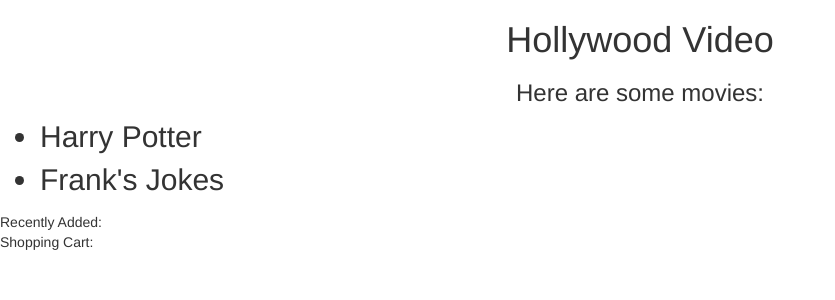
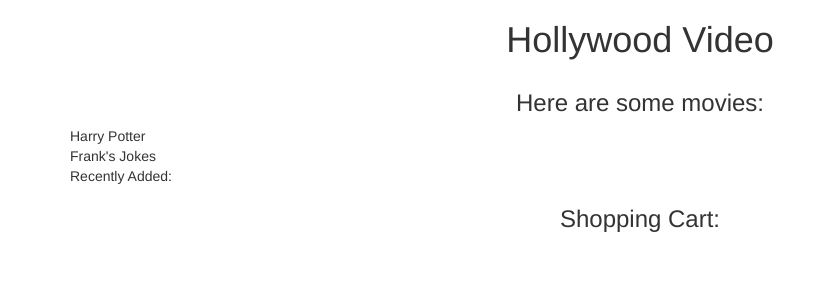
Before and after one commit to NickoDelaCruz/Angular-Project, an Angular app: page / in a window 1280 px wide. Shown: the top 300 px of the page, without its empty margins (0-835 px from the left). Built offline with nearby package versions, Linux system fonts and the light colour scheme.

Commit message:
cleaned up ngFor ul, li into divs

```diff
--- a/src/app/app.component.html
+++ b/src/app/app.component.html
@@ -2,17 +2,27 @@
   {{title}}
 </h1>
 
-<h3> Here are some movies:</h3>
+<div class="container">
 
-<ul>
-  <li *ngFor="let movie of movieList" (click)="selectedMovie(movie)">{{movie}}</li>
-</ul>
+<h3>Here are some movies:</h3>
+
+
+
+<div id="myMovieList">
+
+  <div *ngFor="let movie of movieList" class="movieItem" (click)="selectedMovie(movie)">{{movie}}</div>
+
+</div>
 
 
 
 Recently Added: {{recentMovie}}<br>
 
-Shopping Cart:
+<h3>Shopping Cart: </h3>
+
+
 <ul>
   <li *ngFor="let item of cart">{{item}}</li>
 </ul>
+
+</div>
```
